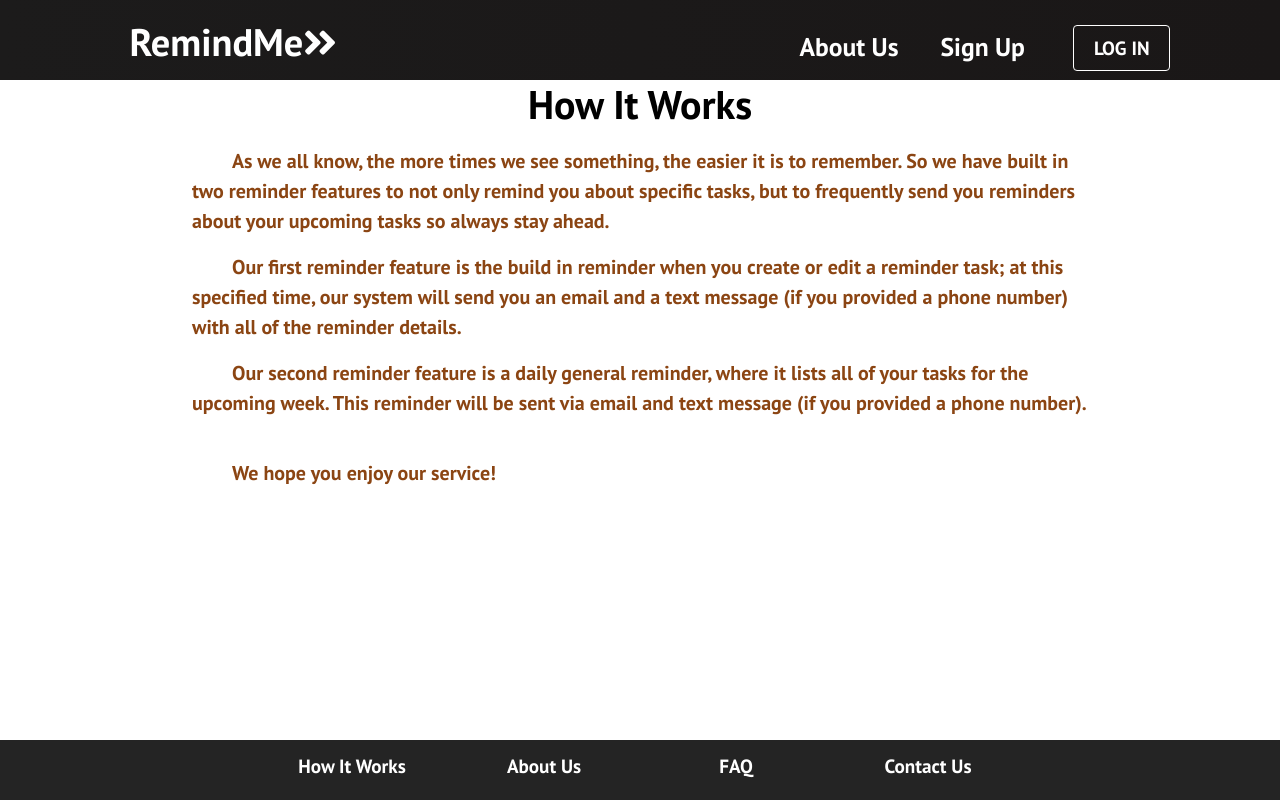
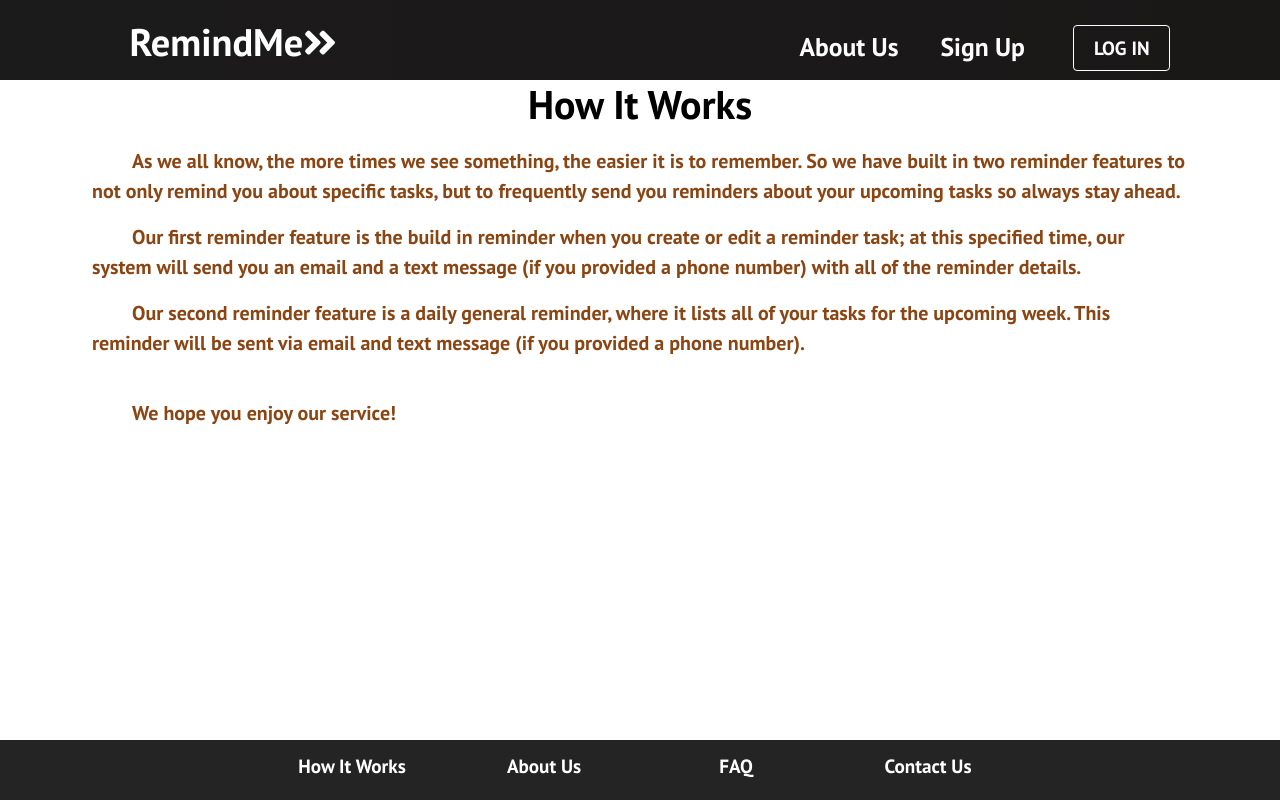
Before and after one commit to bnegussie/RemindMe, a React (Create React App) app in the folder client/: page /howitworks in a window 1280 px wide. Built offline with nearby package versions, Linux system fonts and the light colour scheme; no server answers; the HTML template or start-up script is replaced by a standard one.

Commit message:
v0.4.3 (refactored) the style for the text being displayed on the information pages (AboutUs, HowItWorks, etc).

```diff
--- a/client/src/App.css
+++ b/client/src/App.css
@@ -72,12 +72,8 @@ div.footer-container > a:hover {
 }
 
 .info-message {
-  margin-left: 100px;
-  margin-right: 100px;
-
   font-weight: bold;
   padding: 10px;
-  border-radius: 20px;
 }
 
 .info-container > h1 {
@@ -99,6 +95,10 @@ div.footer-container > a:hover {
 }
 /************************************ END: ABOUTUS.JS ********************************************/
 /************************************ START: FAQ.JS **********************************************/
+.faq-message {
+  padding: 10px;
+}
+
 .info-bulletin {
   font-weight: bold;
   font-size: 20px;
--- a/client/src/components/Footer.js
+++ b/client/src/components/Footer.js
@@ -23,11 +23,11 @@ function Footer({ isAuthenticated }) {
             </div>
 
 
-			<Link to="#" className="footer-links" data-toggle="modal" data-target="#myModal" >
+			<Link to="#" className="footer-links" data-toggle="modal" data-target="#contact-us-modal" >
 				Contact Us
 			</Link>
 
-			<div id="myModal" className="modal fade" role="dialog">
+			<div id="contact-us-modal" className="modal fade" role="dialog">
 				<div className="modal-dialog">
 					<div className="modal-content">
 						<div className="modal-header">
```
